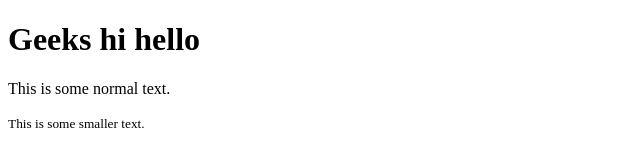
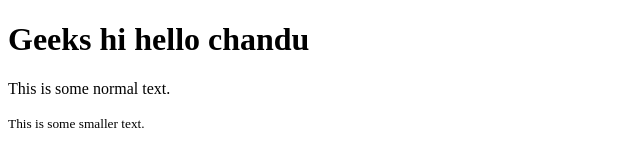
Before and after one commit to Prakashreddy14306/index, a plain HTML site: page index.html in a window 1280 px wide. Shown: the whole page, without its empty margins (0-640 px from the left). Drawn offline with Linux system fonts and the light colour scheme.

Commit message:
Update index.html

```diff
--- a/index.html
+++ b/index.html
@@ -4,7 +4,7 @@
 <title>HTML small Tag</title>
 </head>
 <body>
-<h1>Geeks hi hello </h1>
+<h1>Geeks hi hello chandu </h1>
 <p>This is some normal text.</p>
 <p><small>This is some smaller text.</small></p>
 </body>
```
